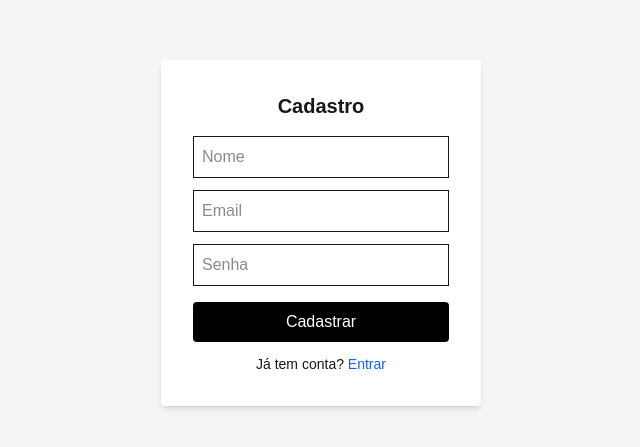
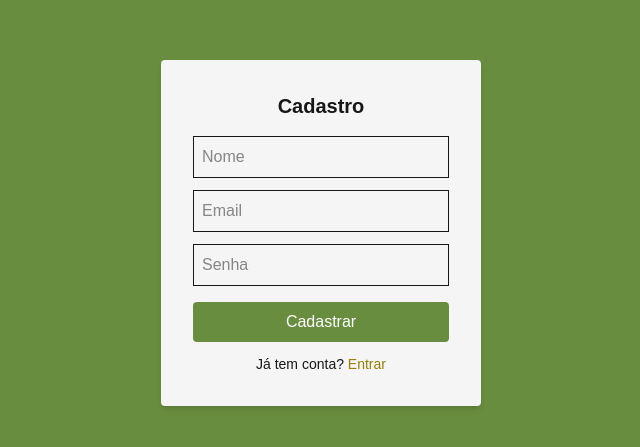
Before and after one commit to Gu1san/Finance-Manager-Frontend, a Next.js app: page /signup in a window 1280 px wide. Shown: the part 167-614 px from the top of the page, without its empty margins (319-959 px from the left). Built offline with nearby package versions, Linux system fonts and the light colour scheme; no server answers.

Commit message:
Melhorias visuais nas telas de login e cadastro

```diff
--- a/src/app/login/page.tsx
+++ b/src/app/login/page.tsx
@@ -1,34 +1,34 @@
-"use client";
+'use client';
 
-import { useState } from "react";
-import { useRouter } from "next/navigation";
-import { useAuth } from "@/src/contexts/AuthContexts";
+import { useState } from 'react';
+import { useRouter } from 'next/navigation';
+import { useAuth } from '@/src/contexts/AuthContexts';
 
 export default function LoginPage() {
   const { login } = useAuth();
   const router = useRouter();
 
-  const [email, setEmail] = useState("");
-  const [password, setPassword] = useState("");
+  const [email, setEmail] = useState('');
+  const [password, setPassword] = useState('');
 
   async function handleSubmit(e: React.FormEvent) {
     e.preventDefault();
 
     try {
       await login(email, password);
-      router.push("/dashboard");
+      router.push('/dashboard');
     } catch {
-      alert("Credenciais inválidas");
+      alert('Credenciais inválidas');
     }
   }
 
   return (
-    <div className="min-h-screen flex items-center justify-center">
+    <div className="bg-black-forest dark:bg-black-forest-active min-h-screen flex items-center justify-center text-foreground">
       <form
         onSubmit={handleSubmit}
-        className="bg-white p-8 rounded shadow-md w-80"
+        className="bg-background p-8 rounded shadow-md w-80"
       >
-        <h1 className="text-xl font-bold mb-4 text-center">Login</h1>
+        <h1 className="text-xl  font-bold mb-4 text-center">Login</h1>
 
         <input
           className="w-full border p-2 mb-3"
@@ -47,17 +47,17 @@ export default function LoginPage() {
         />
 
         <button
-          className="w-full bg-black text-white p-2 rounded"
+          className="w-full bg-black-forest dark:bg-black-forest-active hover:bg-black-forest-hover text-white p-2 rounded cursor-pointer"
           type="submit"
         >
           Entrar
         </button>
 
         <p className="text-sm text-center mt-3">
-          Não tem conta?{" "}
+          Não tem conta?{' '}
           <span
-            className="text-blue-600 cursor-pointer"
-            onClick={() => router.push("/signup")}
+            className="text-cornsilk-hover dark:text-cornsilk cursor-pointer"
+            onClick={() => router.push('/signup')}
           >
             Criar conta
           </span>
--- a/src/app/signup/page.tsx
+++ b/src/app/signup/page.tsx
@@ -1,15 +1,15 @@
-"use client";
+'use client';
 
-import { useState } from "react";
-import { useRouter } from "next/navigation";
-import { useAuth } from "@/src/contexts/AuthContexts";
+import { useState } from 'react';
+import { useRouter } from 'next/navigation';
+import { useAuth } from '@/src/contexts/AuthContexts';
 
 export default function SignupPage() {
   const router = useRouter();
 
-  const [name, setName] = useState("");
-  const [email, setEmail] = useState("");
-  const [password, setPassword] = useState("");
+  const [name, setName] = useState('');
+  const [email, setEmail] = useState('');
+  const [password, setPassword] = useState('');
 
   const { signup, loading } = useAuth();
 
@@ -18,17 +18,17 @@ export default function SignupPage() {
 
     try {
       await signup(name, email, password);
-      router.push("/dashboard");
+      router.push('/dashboard');
     } catch (err: any) {
-      alert(err.response?.data?.message || "Erro ao cadastrar");
+      alert(err.response?.data?.message || 'Erro ao cadastrar');
     }
   }
 
   return (
-    <div className="min-h-screen flex items-center justify-center">
+    <div className="bg-black-forest dark:bg-black-forest-active min-h-screen flex items-center justify-center text-foreground">
       <form
         onSubmit={handleSubmit}
-        className="bg-white p-8 rounded shadow-md w-80"
+        className="bg-background p-8 rounded shadow-md w-80"
       >
         <h1 className="text-xl font-bold mb-4 text-center">Cadastro</h1>
 
@@ -56,18 +56,18 @@ export default function SignupPage() {
         />
 
         <button
-          className="w-full bg-black text-white p-2 rounded mb-3"
+          className="w-full bg-black-forest dark:bg-black-forest-active hover:bg-black-forest-hover text-white p-2 rounded mb-3 cursor-pointer"
           type="submit"
           disabled={loading}
         >
-          {loading ? "Cadastrando..." : "Cadastrar"}
+          {loading ? 'Cadastrando...' : 'Cadastrar'}
         </button>
 
         <p className="text-sm text-center">
-          Já tem conta?{" "}
+          Já tem conta?{' '}
           <span
-            className="text-blue-600 cursor-pointer"
-            onClick={() => router.push("/login")}
+            className="text-cornsilk-hover dark:text-cornsilk cursor-pointer"
+            onClick={() => router.push('/login')}
           >
             Entrar
           </span>
```
